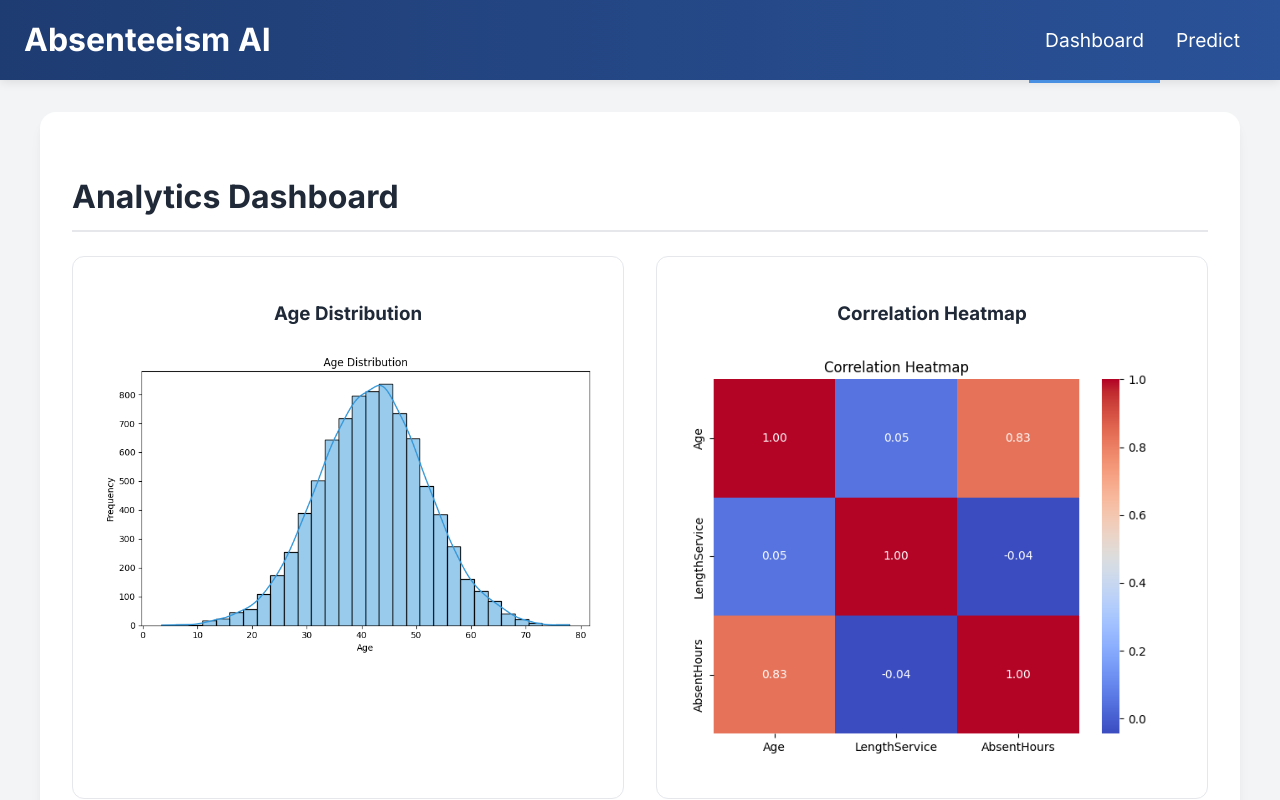
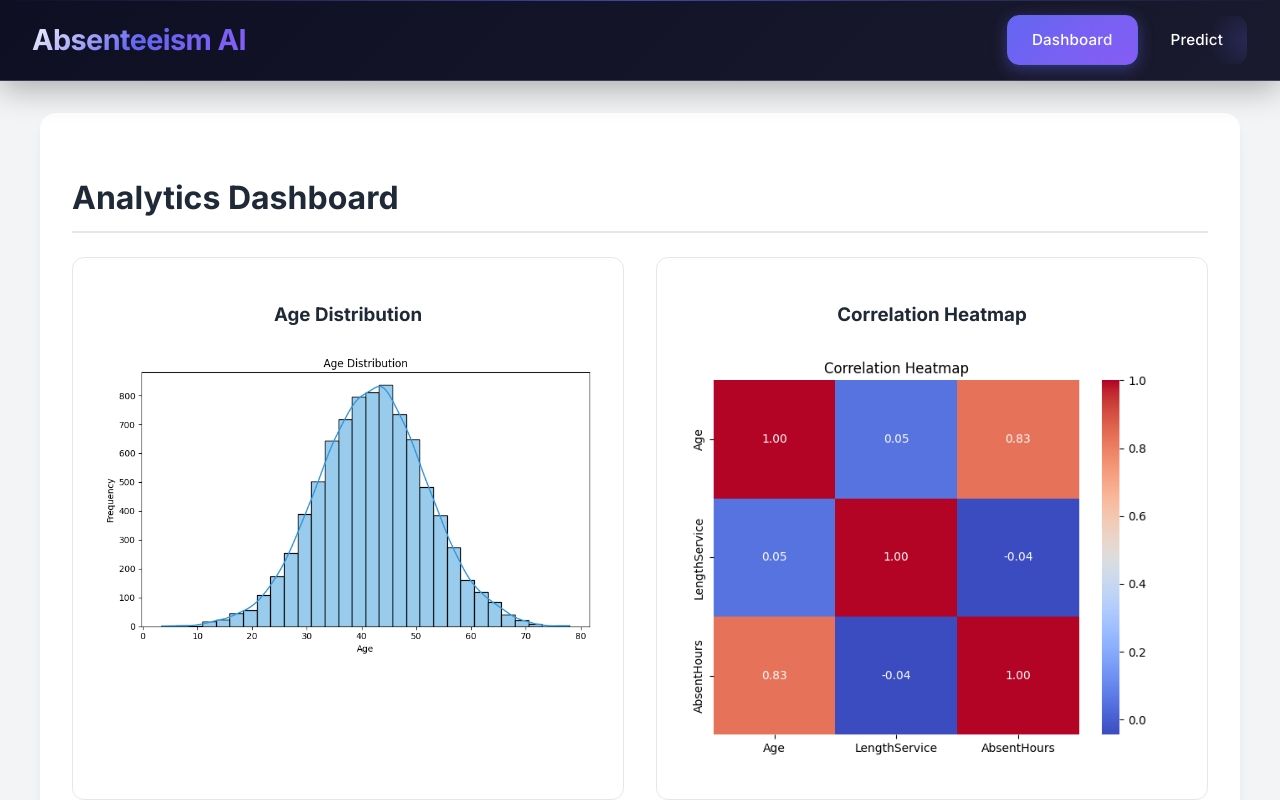
Before and after one commit to arshad-v/absenteeism-frontend, a React (Vite) app: page / in a window 1280 px wide. Shown: the top 800 px of the page. Built offline with nearby package versions, Linux system fonts and the light colour scheme.

Commit message:
Ultra Modern Navbar with Advanced Styling

```diff
--- a/src/components/Navbar.css
+++ b/src/components/Navbar.css
@@ -1,73 +1,161 @@
 /* ==========================================
-   Base Navbar Styles
+   Modern CSS Variables & Base Setup
+========================================== */
+:root {
+  --navbar-height: 80px;
+  --navbar-bg-primary: #0f0f23;
+  --navbar-bg-secondary: #1a1a2e;
+  --navbar-accent: #6366f1;
+  --navbar-accent-hover: #8b5cf6;
+  --navbar-text: #ffffff;
+  --navbar-text-muted: #a1a1aa;
+  --navbar-glass: rgba(255, 255, 255, 0.1);
+  --navbar-glass-hover: rgba(255, 255, 255, 0.15);
+  --navbar-shadow: 0 8px 32px rgba(0, 0, 0, 0.3);
+  --navbar-border: rgba(255, 255, 255, 0.18);
+  --transition-smooth: all 0.4s cubic-bezier(0.25, 0.46, 0.45, 0.94);
+  --transition-bounce: all 0.6s cubic-bezier(0.68, -0.55, 0.265, 1.55);
+}
+
+/* ==========================================
+   Base Navbar Styles - Ultra Modern
 ========================================== */
 .navbar {
-  background: linear-gradient(90deg, #1e3c72, #2a5298);
-  height: 80px;
+  background: linear-gradient(135deg, var(--navbar-bg-primary) 0%, var(--navbar-bg-secondary) 100%);
+  backdrop-filter: blur(20px);
+  -webkit-backdrop-filter: blur(20px);
+  height: var(--navbar-height);
   display: flex;
   justify-content: center;
   align-items: center;
-  font-size: 1.2rem;
+  font-size: 1.1rem;
   position: sticky;
   top: 0;
   z-index: 999;
-  box-shadow: 0 2px 10px rgba(0, 0, 0, 0.1);
+  box-shadow: var(--navbar-shadow);
+  border-bottom: 1px solid var(--navbar-border);
+  transition: var(--transition-smooth);
+}
+
+.navbar::before {
+  content: '';
+  position: absolute;
+  top: 0;
+  left: 0;
+  right: 0;
+  height: 1px;
+  background: linear-gradient(90deg, transparent, var(--navbar-accent), transparent);
+  opacity: 0.6;
 }
 
 .navbar-container {
   display: flex;
   justify-content: space-between;
   align-items: center;
-  height: 80px;
+  height: var(--navbar-height);
   width: 100%;
-  max-width: 1300px;
+  max-width: 1400px;
   margin: 0 auto;
-  padding: 0 24px;
+  padding: 0 2rem;
+  position: relative;
 }
 
+/* Ultra Modern Logo */
 .navbar-logo {
-  color: #fff;
+  color: var(--navbar-text);
   text-decoration: none;
-  font-size: 2rem;
-  font-weight: bold;
-  transition: color 0.3s ease;
+  font-size: 1.8rem;
+  font-weight: 800;
+  background: linear-gradient(135deg, #ffffff 0%, var(--navbar-accent) 50%, var(--navbar-accent-hover) 100%);
+  -webkit-background-clip: text;
+  -webkit-text-fill-color: transparent;
+  background-clip: text;
+  transition: var(--transition-smooth);
+  position: relative;
+  letter-spacing: -0.02em;
 }
 
-.navbar-logo:hover {
-  color: #f0f0f0;
+.navbar-logo::after {
+  content: '';
+  position: absolute;
+  bottom: -4px;
+  left: 0;
+  width: 0;
+  height: 2px;
+  background: linear-gradient(90deg, var(--navbar-accent), var(--navbar-accent-hover));
+  transition: width 0.3s ease;
+  border-radius: 2px;
 }
 
+.navbar-logo:hover::after {
+  width: 100%;
+}
+
+/* Desktop Navigation */
 .nav-menu {
   display: flex;
   align-items: center;
   list-style: none;
-  text-align: center;
   margin: 0;
   padding: 0;
+  gap: 0.5rem;
 }
 
 .nav-item {
-  height: 80px;
+  position: relative;
 }
 
 .nav-links {
-  color: #fff;
+  color: var(--navbar-text);
   display: flex;
   align-items: center;
   text-decoration: none;
-  padding: 0 1rem;
-  height: 100%;
-  transition: all 0.2s ease-in-out;
+  padding: 0.75rem 1.5rem;
+  height: auto;
+  border-radius: 12px;
+  font-weight: 500;
+  font-size: 0.95rem;
+  transition: var(--transition-smooth);
   position: relative;
+  background: transparent;
+  border: 1px solid transparent;
+  letter-spacing: 0.01em;
+}
+
+.nav-links::before {
+  content: '';
+  position: absolute;
+  top: 0;
+  left: 0;
+  right: 0;
+  bottom: 0;
+  background: var(--navbar-glass);
+  border-radius: 12px;
+  opacity: 0;
+  transition: opacity 0.3s ease;
+  z-index: -1;
 }
 
 .nav-links:hover {
-  color: #f0f0f0;
+  color: var(--navbar-text);
   transform: translateY(-2px);
+  border-color: var(--navbar-border);
+  box-shadow: 0 8px 25px rgba(99, 102, 241, 0.2);
+}
+
+.nav-links:hover::before {
+  opacity: 1;
 }
 
 .nav-links.active {
-  border-bottom: 3px solid #4a90e2;
+  background: linear-gradient(135deg, var(--navbar-accent) 0%, var(--navbar-accent-hover) 100%);
+  color: white;
+  border-color: var(--navbar-accent);
+  box-shadow: 0 4px 15px rgba(99, 102, 241, 0.4);
+}
+
+.nav-links.active::before {
+  opacity: 0;
 }
 
 /* Hide menu icon on desktop */
@@ -76,77 +164,115 @@
 }
 
 /* ==========================================
-   Mobile Responsive Navbar
+   Ultra Modern Mobile Styles
 ========================================== */
 @media (max-width: 768px) {
   .navbar-container {
-    padding: 0 16px;
+    padding: 0 1.5rem;
   }
 
   .navbar-logo {
-    font-size: 1.5rem;
+    font-size: 1.4rem;
     z-index: 1001;
   }
 
-  /* Hamburger Menu Icon */
+  /* Ultra Modern Hamburger Menu */
   .menu-icon {
     display: flex;
     flex-direction: column;
-    justify-content: space-around;
-    width: 28px;
-    height: 28px;
+    justify-content: center;
+    align-items: center;
+    width: 32px;
+    height: 32px;
     cursor: pointer;
     z-index: 1001;
-    transition: transform 0.3s ease;
+    transition: var(--transition-smooth);
+    border-radius: 8px;
+    background: var(--navbar-glass);
+    backdrop-filter: blur(10px);
+    border: 1px solid var(--navbar-border);
+    padding: 6px;
   }
 
   .menu-icon:hover {
-    transform: scale(1.1);
+    transform: scale(1.05);
+    background: var(--navbar-glass-hover);
+    box-shadow: 0 4px 15px rgba(99, 102, 241, 0.2);
   }
 
   .menu-icon .bar {
-    width: 100%;
-    height: 3px;
-    background-color: #fff;
+    width: 20px;
+    height: 2px;
+    background: linear-gradient(90deg, var(--navbar-text), var(--navbar-accent));
     border-radius: 2px;
-    transition: all 0.3s ease;
+    margin: 2px 0;
+    transition: var(--transition-smooth);
     transform-origin: center;
   }
 
-  /* Hamburger Animation */
+  /* Sophisticated Hamburger Animation */
+  .menu-icon.active {
+    background: var(--navbar-accent);
+    border-color: var(--navbar-accent-hover);
+    transform: rotate(180deg);
+  }
+
+  .menu-icon.active .bar {
+    background: white;
+  }
+
   .menu-icon.active .bar:nth-child(1) {
-    transform: rotate(45deg) translate(6px, 6px);
+    transform: rotate(45deg) translate(5px, 5px);
   }
 
   .menu-icon.active .bar:nth-child(2) {
     opacity: 0;
-    transform: translateX(-20px);
+    transform: scale(0);
   }
 
   .menu-icon.active .bar:nth-child(3) {
-    transform: rotate(-45deg) translate(6px, -6px);
+    transform: rotate(-45deg) translate(5px, -5px);
   }
 
-  /* Mobile Menu */
+  /* Ultra Modern Mobile Menu */
   .nav-menu {
     position: fixed;
     top: 0;
     left: 0;
     width: 100%;
     height: 100vh;
-    background: linear-gradient(135deg, #1e3c72 0%, #2a5298 100%);
+    background: linear-gradient(135deg,
+      rgba(15, 15, 35, 0.95) 0%,
+      rgba(26, 26, 46, 0.95) 50%,
+      rgba(99, 102, 241, 0.1) 100%);
+    backdrop-filter: blur(25px);
+    -webkit-backdrop-filter: blur(25px);
     flex-direction: column;
     justify-content: center;
     align-items: center;
-    transform: translateX(-100%);
+    transform: translateX(-100%) scale(0.8);
     opacity: 0;
     visibility: hidden;
-    transition: all 0.4s cubic-bezier(0.68, -0.55, 0.265, 1.55);
-    backdrop-filter: blur(10px);
+    transition: var(--transition-bounce);
+    border-right: 1px solid var(--navbar-border);
+  }
+
+  .nav-menu::before {
+    content: '';
+    position: absolute;
+    top: 0;
+    left: 0;
+    width: 100%;
+    height: 100%;
+    background:
+      radial-gradient(circle at 20% 20%, rgba(99, 102, 241, 0.1) 0%, transparent 50%),
+      radial-gradient(circle at 80% 80%, rgba(139, 92, 246, 0.1) 0%, transparent 50%),
+      radial-gradient(circle at 40% 60%, rgba(59, 130, 246, 0.05) 0%, transparent 50%);
+    pointer-events: none;
   }
 
   .nav-menu.active {
-    transform: translateX(0);
+    transform: translateX(0) scale(1);
     opacity: 1;
     visibility: visible;
   }
@@ -154,14 +280,14 @@
   .nav-item {
     width: auto;
     height: auto;
-    margin: 1rem 0;
-    transform: translateY(50px);
+    margin: 1.5rem 0;
+    transform: translateY(60px) rotateX(45deg);
     opacity: 0;
-    transition: all 0.3s ease;
+    transition: var(--transition-smooth);
   }
 
   .nav-menu.active .nav-item {
-    transform: translateY(0);
+    transform: translateY(0) rotateX(0);
     opacity: 1;
   }
 
@@ -173,75 +299,96 @@
     transition-delay: 0.2s;
   }
 
+  /* Ultra Modern Mobile Links */
   .nav-links {
-    font-size: 1.5rem;
+    font-size: 1.4rem;
     font-weight: 600;
-    padding: 1rem 2rem;
-    border-radius: 12px;
-    background: rgba(255, 255, 255, 0.1);
-    backdrop-filter: blur(10px);
-    border: 1px solid rgba(255, 255, 255, 0.2);
-    transition: all 0.3s ease;
+    padding: 1.2rem 2.5rem;
+    border-radius: 16px;
+    background: var(--navbar-glass);
+    backdrop-filter: blur(15px);
+    border: 1px solid var(--navbar-border);
+    transition: var(--transition-smooth);
     text-align: center;
-    min-width: 200px;
-    height: auto;
+    min-width: 220px;
+    position: relative;
+    overflow: hidden;
+    letter-spacing: 0.02em;
+  }
+
+  .nav-links::after {
+    content: '';
+    position: absolute;
+    top: 0;
+    left: -100%;
+    width: 100%;
+    height: 100%;
+    background: linear-gradient(90deg, transparent, rgba(255, 255, 255, 0.1), transparent);
+    transition: left 0.5s ease;
+  }
+
+  .nav-links:hover::after {
+    left: 100%;
   }
 
   .nav-links:hover {
-    background: rgba(255, 255, 255, 0.2);
-    transform: translateY(-3px);
-    box-shadow: 0 10px 25px rgba(0, 0, 0, 0.2);
+    background: var(--navbar-glass-hover);
+    transform: translateY(-5px) scale(1.02);
+    box-shadow:
+      0 15px 35px rgba(0, 0, 0, 0.2),
+      0 5px 15px rgba(99, 102, 241, 0.3);
+    border-color: var(--navbar-accent);
   }
 
   .nav-links.active {
-    background: rgba(74, 144, 226, 0.3);
-    border: 1px solid rgba(74, 144, 226, 0.5);
-    border-bottom: none;
+    background: linear-gradient(135deg, var(--navbar-accent) 0%, var(--navbar-accent-hover) 100%);
+    border-color: var(--navbar-accent-hover);
+    color: white;
+    box-shadow:
+      0 15px 35px rgba(99, 102, 241, 0.4),
+      inset 0 1px 0 rgba(255, 255, 255, 0.2);
   }
 
-  /* Mobile Menu Overlay */
-  .nav-menu::before {
-    content: '';
-    position: absolute;
-    top: 0;
-    left: 0;
-    width: 100%;
-    height: 100%;
-    background: radial-gradient(circle at center, rgba(255, 255, 255, 0.1) 0%, transparent 70%);
-    pointer-events: none;
-  }
-
-  /* Close button area */
+  /* Floating Action Elements */
   .nav-menu::after {
     content: '';
     position: absolute;
-    top: 20px;
-    right: 20px;
+    bottom: 2rem;
+    left: 50%;
+    transform: translateX(-50%);
     width: 40px;
-    height: 40px;
-    cursor: pointer;
+    height: 4px;
+    background: linear-gradient(90deg, var(--navbar-accent), var(--navbar-accent-hover));
+    border-radius: 2px;
+    opacity: 0.6;
   }
 }
 
-/* Extra small devices */
+/* Extra small devices - Refined */
 @media (max-width: 480px) {
   .navbar-container {
-    padding: 0 12px;
+    padding: 0 1rem;
   }
 
   .navbar-logo {
-    font-size: 1.3rem;
+    font-size: 1.2rem;
   }
 
   .menu-icon {
-    width: 24px;
-    height: 24px;
+    width: 28px;
+    height: 28px;
+    padding: 4px;
+  }
+
+  .menu-icon .bar {
+    width: 18px;
+    height: 2px;
   }
 
   .nav-links {
-    font-size: 1.3rem;
-    min-width: 180px;
-    padding: 0.8rem 1.5rem;
+    font-size: 1.2rem;
+    min-width: 200px;
+    padding: 1rem 2rem;
   }
 }
 
@@ -251,3 +398,90 @@ body.menu-open {
   position: fixed;
   width: 100%;
 }
+
+/* Advanced Hover Effects for Desktop */
+@media (min-width: 769px) {
+  .nav-links {
+    position: relative;
+    overflow: hidden;
+  }
+
+  .nav-links::after {
+    content: '';
+    position: absolute;
+    top: 50%;
+    left: 50%;
+    width: 0;
+    height: 0;
+    background: radial-gradient(circle, rgba(99, 102, 241, 0.2) 0%, transparent 70%);
+    transition: all 0.4s ease;
+    transform: translate(-50%, -50%);
+    border-radius: 50%;
+  }
+
+  .nav-links:hover::after {
+    width: 200px;
+    height: 200px;
+  }
+}
+
+/* Scroll-based navbar effects */
+.navbar.scrolled {
+  background: rgba(15, 15, 35, 0.9);
+  backdrop-filter: blur(30px);
+  box-shadow: 0 10px 40px rgba(0, 0, 0, 0.4);
+}
+
+/* Loading animation for navbar */
+@keyframes navbarSlideIn {
+  from {
+    transform: translateY(-100%);
+    opacity: 0;
+  }
+  to {
+    transform: translateY(0);
+    opacity: 1;
+  }
+}
+
+.navbar {
+  animation: navbarSlideIn 0.6s ease-out;
+}
+
+/* Micro-interactions */
+.nav-links:active {
+  transform: scale(0.95);
+}
+
+.menu-icon:active {
+  transform: scale(0.9);
+}
+
+/* Focus states for accessibility */
+.nav-links:focus,
+.menu-icon:focus {
+  outline: 2px solid var(--navbar-accent);
+  outline-offset: 2px;
+}
+
+/* High contrast mode support */
+@media (prefers-contrast: high) {
+  .navbar {
+    background: #000000;
+    border-bottom: 2px solid #ffffff;
+  }
+
+  .navbar-logo,
+  .nav-links {
+    color: #ffffff;
+  }
+}
+
+/* Reduced motion support */
+@media (prefers-reduced-motion: reduce) {
+  * {
+    animation-duration: 0.01ms !important;
+    animation-iteration-count: 1 !important;
+    transition-duration: 0.01ms !important;
+  }
+}
--- a/src/components/Navbar.jsx
+++ b/src/components/Navbar.jsx
@@ -4,6 +4,7 @@ import './Navbar.css';
 
 const Navbar = () => {
   const [isMenuOpen, setIsMenuOpen] = useState(false);
+  const [isScrolled, setIsScrolled] = useState(false);
 
   const toggleMenu = () => {
     setIsMenuOpen(!isMenuOpen);
@@ -12,6 +13,17 @@ const Navbar = () => {
   const closeMobileMenu = () => {
     setIsMenuOpen(false);
   };
+
+  // Handle scroll effect
+  useEffect(() => {
+    const handleScroll = () => {
+      const scrollTop = window.scrollY;
+      setIsScrolled(scrollTop > 50);
+    };
+
+    window.addEventListener('scroll', handleScroll);
+    return () => window.removeEventListener('scroll', handleScroll);
+  }, []);
 
   // Prevent body scroll when menu is open
   useEffect(() => {
@@ -39,40 +51,64 @@ const Navbar = () => {
     return () => document.removeEventListener('keydown', handleEscape);
   }, [isMenuOpen]);
 
+  // Close menu when clicking outside
+  useEffect(() => {
+    const handleClickOutside = (e) => {
+      if (isMenuOpen && !e.target.closest('.navbar-container')) {
+        closeMobileMenu();
+      }
+    };
+
+    document.addEventListener('click', handleClickOutside);
+    return () => document.removeEventListener('click', handleClickOutside);
+  }, [isMenuOpen]);
+
   return (
-    <nav className="navbar">
+    <nav className={`navbar ${isScrolled ? 'scrolled' : ''}`}>
       <div className="navbar-container">
-        <NavLink to="/" className="navbar-logo" onClick={closeMobileMenu}>
+        <NavLink
+          to="/"
+          className="navbar-logo"
+          onClick={closeMobileMenu}
+          aria-label="Absenteeism AI - Home"
+        >
           Absenteeism AI
         </NavLink>
 
-        {/* Hamburger Icon */}
+        {/* Ultra Modern Hamburger Icon */}
         <div
           className={`menu-icon ${isMenuOpen ? 'active' : ''}`}
           onClick={toggleMenu}
-          aria-label="Toggle navigation menu"
+          aria-label={isMenuOpen ? 'Close navigation menu' : 'Open navigation menu'}
+          aria-expanded={isMenuOpen}
           role="button"
           tabIndex={0}
           onKeyDown={(e) => {
             if (e.key === 'Enter' || e.key === ' ') {
+              e.preventDefault();
               toggleMenu();
             }
           }}
         >
-          <div className="bar"></div>
-          <div className="bar"></div>
-          <div className="bar"></div>
+          <div className="bar" aria-hidden="true"></div>
+          <div className="bar" aria-hidden="true"></div>
+          <div className="bar" aria-hidden="true"></div>
         </div>
 
-        {/* Navigation Menu */}
-        <ul className={isMenuOpen ? 'nav-menu active' : 'nav-menu'}>
+        {/* Ultra Modern Navigation Menu */}
+        <ul
+          className={isMenuOpen ? 'nav-menu active' : 'nav-menu'}
+          role="navigation"
+          aria-label="Main navigation"
+        >
           <li className="nav-item">
             <NavLink
               to="/"
               className={({ isActive }) => (isActive ? 'nav-links active' : 'nav-links')}
               onClick={closeMobileMenu}
+              aria-label="Go to Dashboard"
             >
-              Dashboard
+              <span>Dashboard</span>
             </NavLink>
           </li>
           <li className="nav-item">
@@ -80,20 +116,12 @@ const Navbar = () => {
               to="/predict"
               className={({ isActive }) => (isActive ? 'nav-links active' : 'nav-links')}
               onClick={closeMobileMenu}
+              aria-label="Go to Prediction page"
             >
-              Predict
+              <span>Predict</span>
             </NavLink>
           </li>
         </ul>
-
-        {/* Overlay to close menu when clicking outside */}
-        {isMenuOpen && (
-          <div
-            className="menu-overlay"
-            onClick={closeMobileMenu}
-            aria-hidden="true"
-          />
-        )}
       </div>
     </nav>
   );
```
